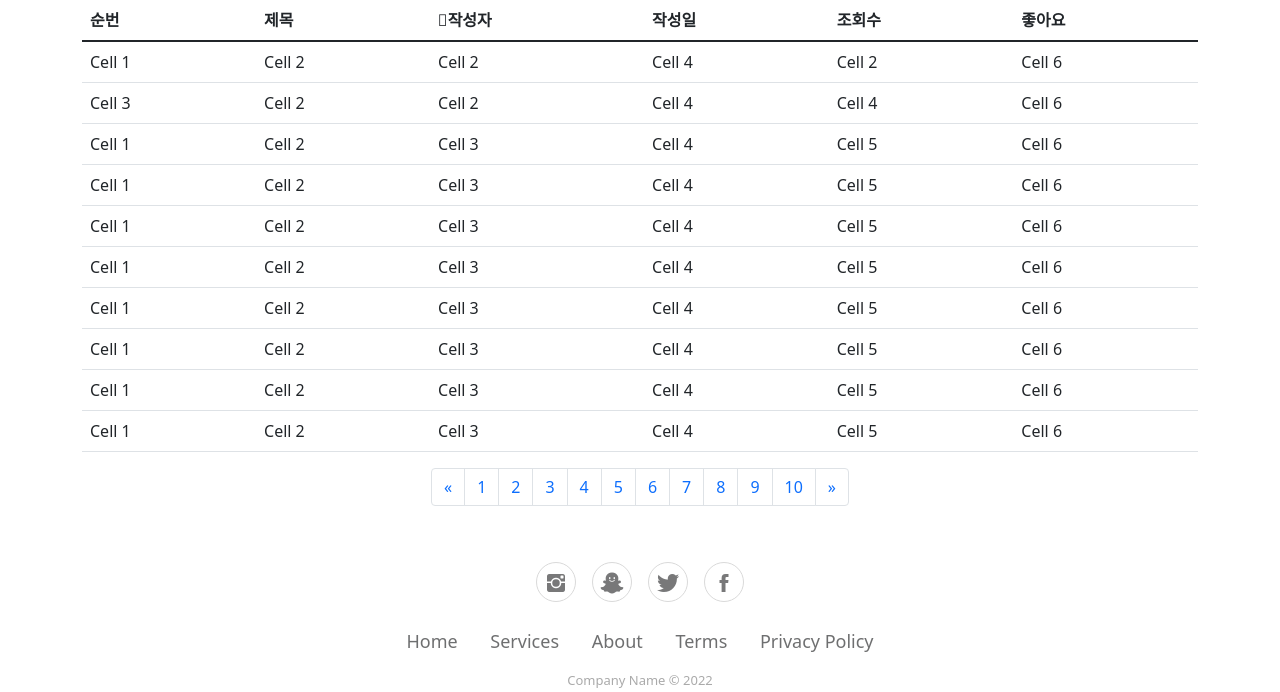
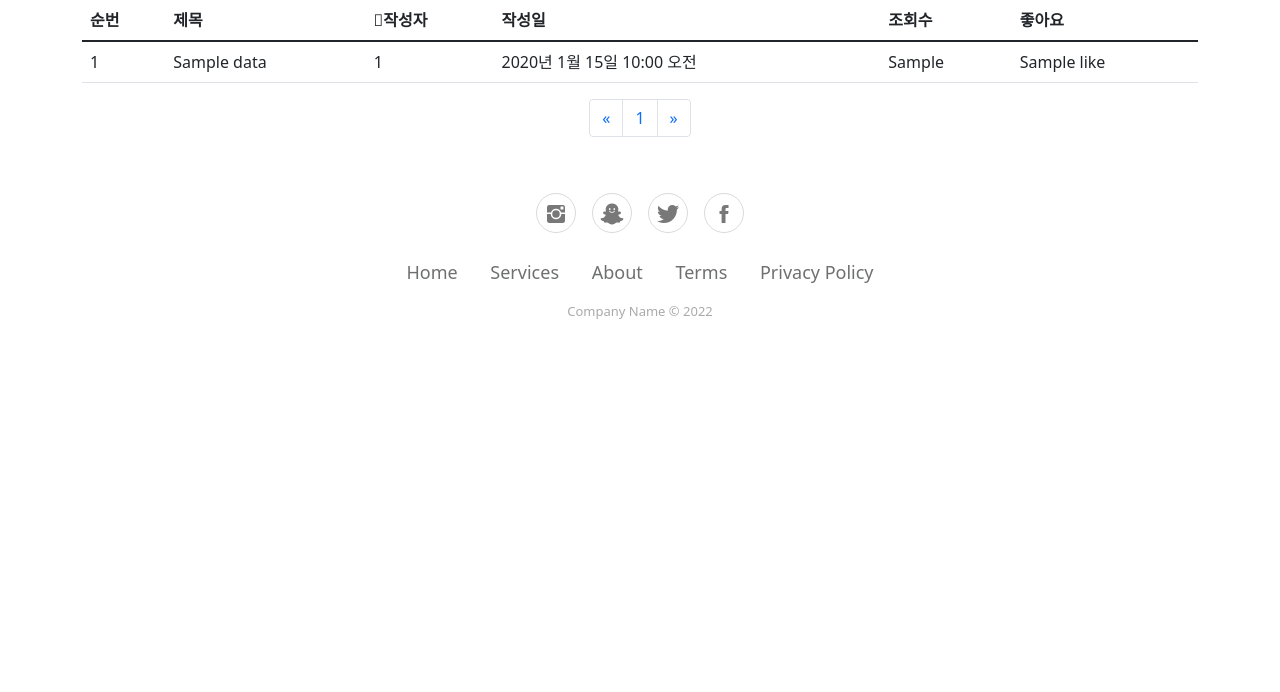
Before and after one commit to monat96/aivle_mini_project, a Django app: template aivle/board/templates/board/board.html in a window 1280 px wide. Shown: the part 88-780 px from the top of the page. After the commit the page ends 407 px from the top, so only its background shows below. Run offline with Django 4.2, Linux system fonts and the light colour scheme; the template is opened without the code that fills it: most values are stand-ins (such as "Sample title", 1, 10 or a date in 2020); parts of the project's set-up code (start-up, migrations or seed data) failed here and were passed over.

Commit message:
board paging

```diff
--- a/aivle/board/templates/board/board.html
+++ b/aivle/board/templates/board/board.html
@@ -91,86 +91,16 @@
             </tr>
           </thead>
           <tbody>
+            {% for data in info %}
             <tr>
-              <td>Cell 1</td>
-              <td>Cell 2</td>
-              <td>Cell 2</td>
-              <td>Cell 4</td>
-              <td>Cell 2</td>
-              <td>Cell 6</td>
+              <td>{{ data.board_id}}</td>
+              <td>{{ data.title}}</td>
+              <td>{{ data.user_id}}</td>
+              <td>{{ data.date}}</td>
+              <td>{{ data.hit_cnt}}</td>
+              <td>{{ data.like}}</td>
             </tr>
-            <tr>
-              <td>Cell 3</td>
-              <td>Cell 2</td>
-              <td>Cell 2</td>
-              <td>Cell 4</td>
-              <td>Cell 4</td>
-              <td>Cell 6</td>
-            </tr>
-            <tr>
-              <td>Cell 1</td>
-              <td>Cell 2</td>
-              <td>Cell 3</td>
-              <td>Cell 4</td>
-              <td>Cell 5</td>
-              <td>Cell 6</td>
-            </tr>
-            <tr>
-              <td>Cell 1</td>
-              <td>Cell 2</td>
-              <td>Cell 3</td>
-              <td>Cell 4</td>
-              <td>Cell 5</td>
-              <td>Cell 6</td>
-            </tr>
-            <tr>
-              <td>Cell 1</td>
-              <td>Cell 2</td>
-              <td>Cell 3</td>
-              <td>Cell 4</td>
-              <td>Cell 5</td>
-              <td>Cell 6</td>
-            </tr>
-            <tr>
-              <td>Cell 1</td>
-              <td>Cell 2</td>
-              <td>Cell 3</td>
-              <td>Cell 4</td>
-              <td>Cell 5</td>
-              <td>Cell 6</td>
-            </tr>
-            <tr>
-              <td>Cell 1</td>
-              <td>Cell 2</td>
-              <td>Cell 3</td>
-              <td>Cell 4</td>
-              <td>Cell 5</td>
-              <td>Cell 6</td>
-            </tr>
-            <tr>
-              <td>Cell 1</td>
-              <td>Cell 2</td>
-              <td>Cell 3</td>
-              <td>Cell 4</td>
-              <td>Cell 5</td>
-              <td>Cell 6</td>
-            </tr>
-            <tr>
-              <td>Cell 1</td>
-              <td>Cell 2</td>
-              <td>Cell 3</td>
-              <td>Cell 4</td>
-              <td>Cell 5</td>
-              <td>Cell 6</td>
-            </tr>
-            <tr>
-              <td>Cell 1</td>
-              <td>Cell 2</td>
-              <td>Cell 3</td>
-              <td>Cell 4</td>
-              <td>Cell 5</td>
-              <td>Cell 6</td>
-            </tr>
+            {% endfor%}
           </tbody>
         </table>
       </div>
@@ -183,16 +113,9 @@
               ><span aria-hidden="true">«</span></a
             >
           </li>
-          <li class="page-item"><a class="page-link" href="#">1</a></li>
-          <li class="page-item"><a class="page-link" href="#">2</a></li>
-          <li class="page-item"><a class="page-link" href="#">3</a></li>
-          <li class="page-item"><a class="page-link" href="#">4</a></li>
-          <li class="page-item"><a class="page-link" href="#">5</a></li>
-          <li class="page-item"><a class="page-link" href="#">6</a></li>
-          <li class="page-item"><a class="page-link" href="#">7</a></li>
-          <li class="page-item"><a class="page-link" href="#">8</a></li>
-          <li class="page-item"><a class="page-link" href="#">9</a></li>
-          <li class="page-item"><a class="page-link" href="#">10</a></li>
+            {% for i in page_range %}
+              <li class="page-item"><a class="page-link" href='{% url "paging:army_shop" %}?page={{ i }}'>{{ i }}</a></li>
+            {% endfor %}
           <li class="page-item">
             <a class="page-link" href="#" aria-label="Next"
               ><span aria-hidden="true">»</span></a
--- a/aivle/board/urls.py
+++ b/aivle/board/urls.py
@@ -4,6 +4,6 @@ from . import views
 app_name = 'board'
 urlpatterns = [
     path('main/', views.main, name='main'),
-    path('board/', views.board, name='board'),
+    path('board/', views.boardpaging, name='board'),
     path('new/',views.new_topic,name='new_topic'),
 ]
```
Also changed, not shown: aivle/board/views.py (+17 -0 lines).
